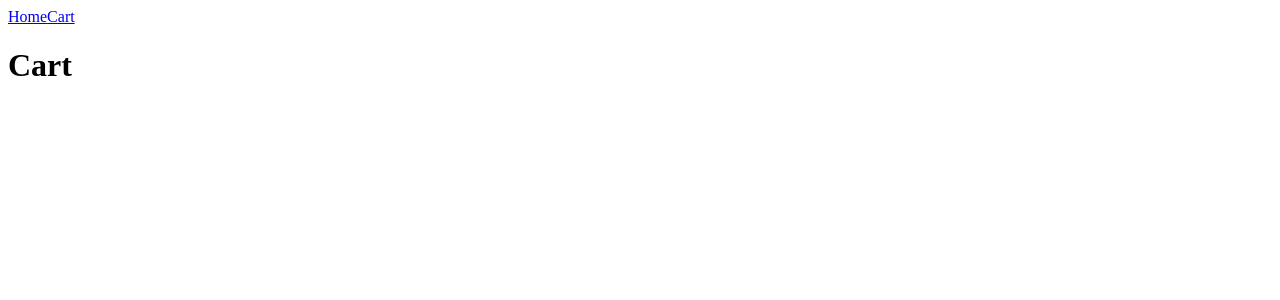
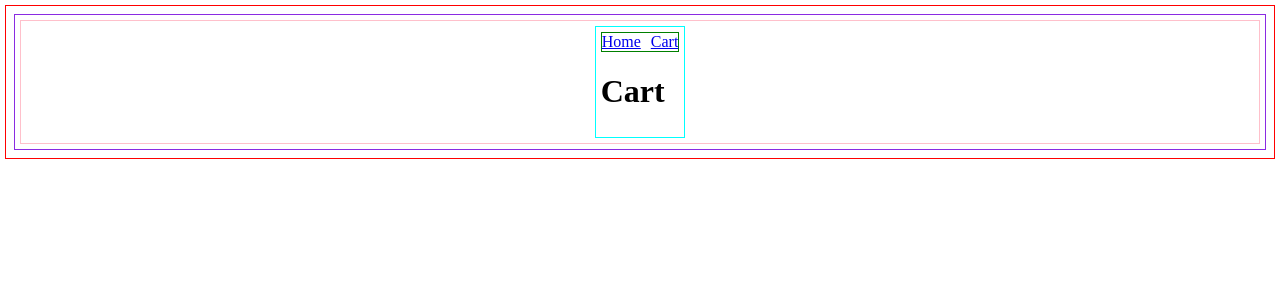
Before and after one commit to Mitadru47/TOP-Shopping-Cart, a React (Vite) app: page /cart in a window 1280 px wide. Shown: the top 300 px of the page. Built offline with nearby package versions, Linux system fonts and the light colour scheme.

Commit message:
Card Template

```diff
--- a/src/components/Card.jsx
+++ b/src/components/Card.jsx
@@ -0,0 +1,27 @@
+const Card = () => {
+
+    return(
+
+        <div className="card">
+
+            <div className="title">Product Name</div>
+
+            <div className="image">
+
+                <img src=""/>
+
+            </div>
+
+            <div className="price">$5.00</div>
+
+            <div className="quantity">
+
+                <input />
+
+            </div>
+
+        </div>
+    );
+}
+
+export default Card;
--- a/src/components/Cart.jsx
+++ b/src/components/Cart.jsx
@@ -4,7 +4,7 @@ const Cart = () => {
 
     return(
 
-        <div>
+        <div id="cart">
 
             <Nav />
             <h1>Cart</h1>
--- a/src/components/Home.jsx
+++ b/src/components/Home.jsx
@@ -1,13 +1,26 @@
-import Nav from "./Nav";
+import Nav from "./Nav.jsx";
+import Card from "./Card.jsx";
 
 const Home = () => {
 
     return(
 
-        <div>
+        <div id="home">
 
             <Nav />
             <h1>Home</h1>
+
+            <div id="cards">
+
+                <Card />
+                <Card />
+
+                <Card />
+                <Card />
+
+                <Card />
+
+            </div>
 
         </div>
     );
--- a/src/components/Nav.jsx
+++ b/src/components/Nav.jsx
@@ -4,7 +4,7 @@ const Nav = () => {
 
     return(
 
-        <div>
+        <div id="nav">
 
             <Link to="/">Home</Link>
             <Link to="/cart">Cart</Link>
--- a/src/main.jsx
+++ b/src/main.jsx
@@ -2,6 +2,8 @@ import React from "react";
 import ReactDOM from "react-dom";
 
 import Router from "./Router";
+
+import "./styles/main.css";
 
 ReactDOM.createRoot(document.getElementById("root")).render(
 
--- /dev/null
+++ b/src/styles/main.css
@@ -0,0 +1,77 @@
+html{
+
+    margin: 5px;
+    border: 1px solid red;
+}
+
+body{
+
+    padding: 5px;
+    border: 1px solid blueviolet;
+}
+
+#root{
+
+    padding: 5px;
+    border: 1px solid pink;
+
+    /* height: 100vh; */
+
+    display: flex;
+    flex-direction: column;
+
+    align-items: center;
+}
+
+#nav{
+
+    border: 1px solid green;
+
+    display: flex;
+    justify-content: end;
+
+    gap: 10px;
+}
+
+#home{
+
+    padding: 5px;
+    border: 1px solid blue;
+}
+
+#cards{
+
+    padding: 5px;
+    border: 1px dotted black;
+
+    display: grid;
+
+    grid-template-columns: 210px 210px 210px 210px;
+    grid-auto-rows: 250px;
+}
+
+.card{
+
+    height: 200px;
+    width: 200px;
+
+    border: 1px solid black;
+
+    display: flex;
+    flex-direction: column;
+
+    justify-content: center;
+    align-items: center;
+}
+
+img{
+
+    width: 100px;
+    height: 100px;
+}
+
+#cart{
+
+    padding: 5px;
+    border: 1px solid cyan;
+}
```
